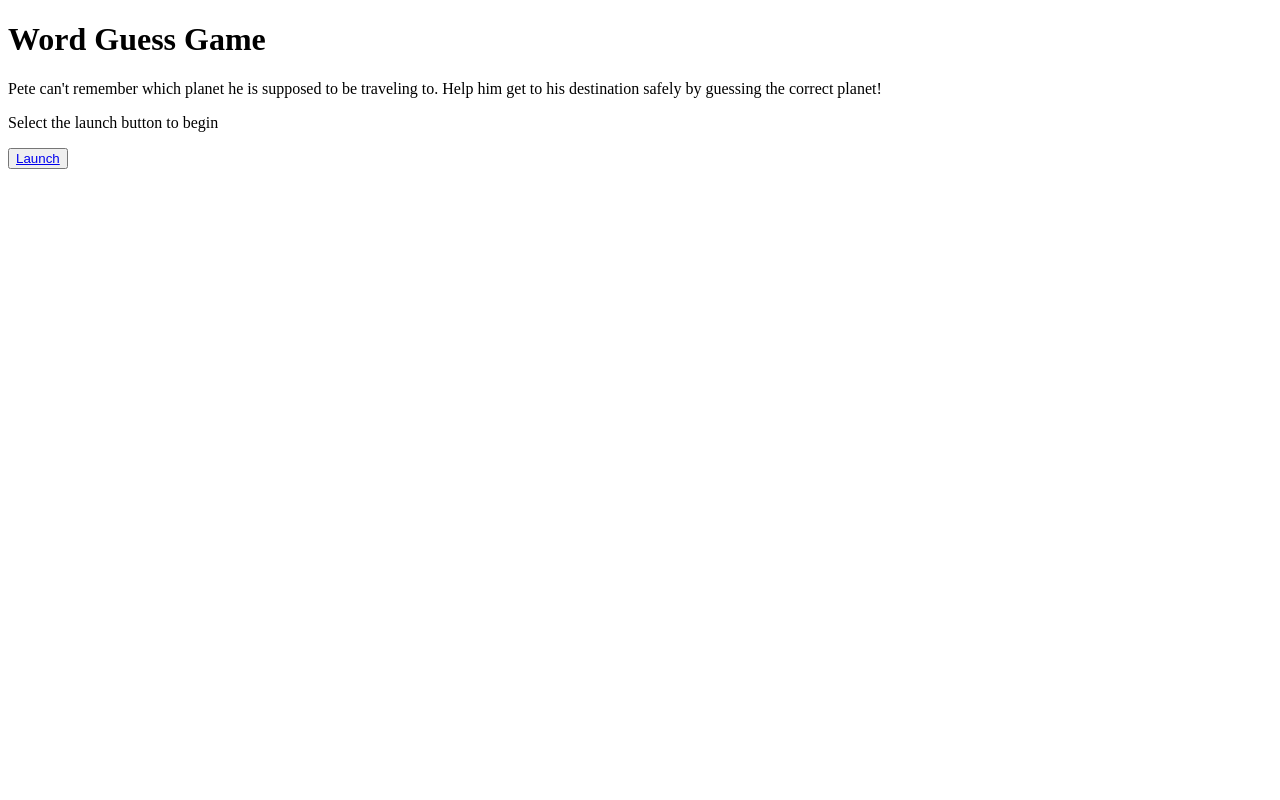
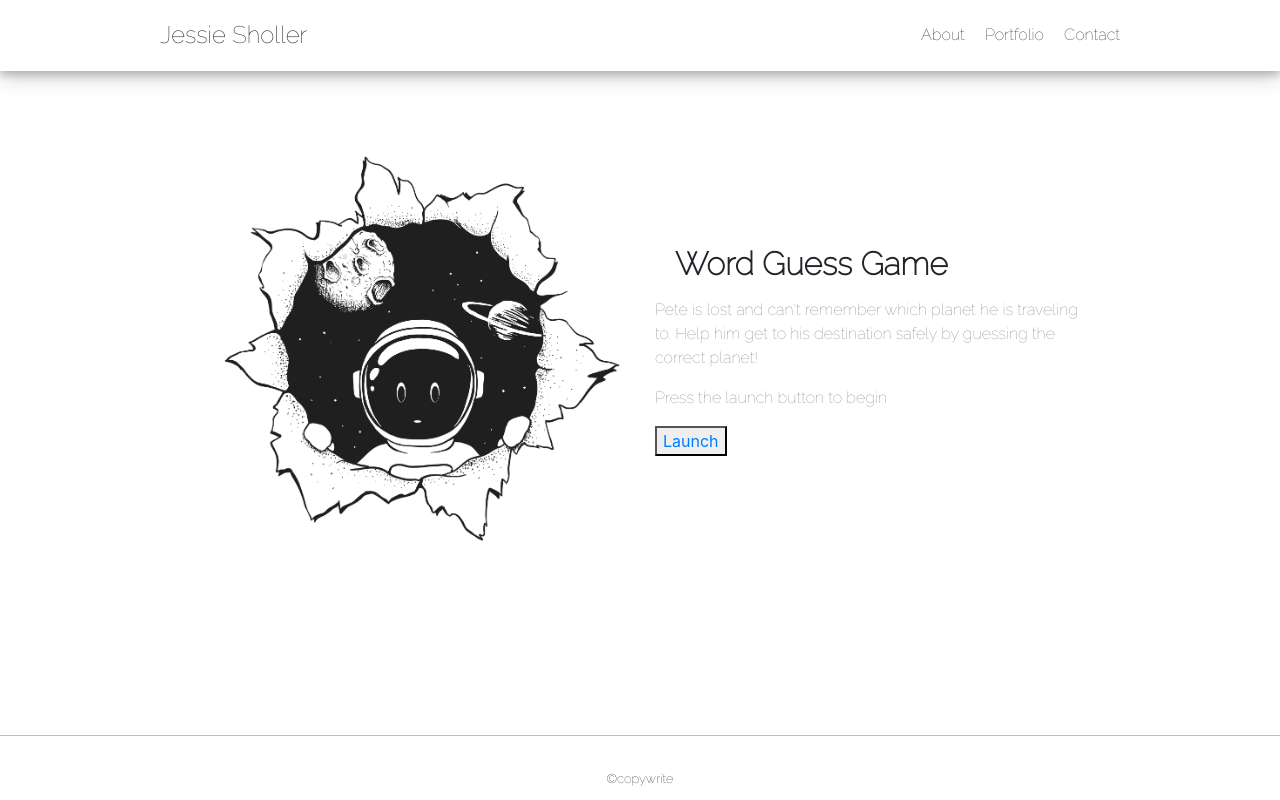
Before and after one commit to JAE-S/Word_Guess_Game, a plain HTML site: page index.html in a window 1280 px wide. Drawn offline with nearby package versions, Linux system fonts and the light colour scheme; a script that the page names is missing.

Commit message:
css style sheet updated, header and footer added, main section created with containers to hold an image and instructions

```diff
--- a/assets/css/style.css
+++ b/assets/css/style.css
@@ -25,26 +25,27 @@
 }
 
 header {
-  background-image: url("../images/background/micro_carbon.png");
+  background: white;
   padding: 20px 40px 20px 40px;
-  color: silver;
+  color: black;
   font-family:'Raleway', sans-serif;
   border: 1px solid transparent;
   z-index: 1;
-  box-shadow: 2px 4px 8px black;
+  box-shadow: 0 4px 8px 0 rgba(0, 0, 0, 0.2), 0 6px 20px 0 rgba(0, 0, 0, 0.19);
 }
 
 
 nav a {
-  color: silver;
+  color: black;
   padding: .25rem 0;
   margin-left: 1rem;
 }
 
 nav a:hover {
   color: grey;
+  font-weight: Bold;
   text-decoration: none;
-  border-bottom: 2px solid grey;
+  border-bottom: 2px solid black;
 }
 
 .name {
@@ -64,9 +65,8 @@ body {
 }
 
 .background {
-    background-image: url("../images/background/micro_carbon.png");
+    background: white;
     z-index: 0;
-    background-repeat: repeat;
     flex-grow: 1;
     width: 100%;
     padding: 40px;
@@ -74,8 +74,7 @@ body {
   .container2 {
     max-width: 960px;
     z-index: 1;
-    background: silver;
-    box-shadow: 0 4px 8px 0 rgba(0, 0, 0, 0.2), 0 6px 20px 0 rgba(0, 0, 0, 0.19);
+    background: white;
     padding: 20px 40px 10px 40px;
     margin: 0 auto;
     overflow: auto;
@@ -91,11 +90,11 @@ body {
 */
 
 footer {
-    background-image: url("../images/background/micro_carbon.png");
-    color: grey;
-    border: 1px solid transparent;
+    background: white;
+    font-family: 'Raleway', sans-serif;
+    border-top: .25px solid silver;
+    color: black;
     z-index: 1;
-    box-shadow: 10px -8px 10px -6px black;
     padding-top: 30px;
     padding-bottom: 10px;
   }
@@ -127,3 +126,15 @@ footer {
     font-family: 'Raleway', sans-serif;
     color: #777777;
   }
+  /*
+    ========================================
+    Start Page
+    ========================================
+  */
+ .pete {
+   width: 450px;
+   height: auto;
+   max-width: 100%;
+
+   min-height: 1px;
+ }
--- a/index.html
+++ b/index.html
@@ -1,22 +1,54 @@
 <!DOCTYPE html>
 <html>
     <head>
-        <title>Word Guess Game </title>
-         <link rel="style/sheet" type="text/css" href="assets/css/style.css">
+        <title>Word Guess Game</title>
+        <meta name="viewport" content="width=device-width, initial-scale=1">
+        <link rel="stylesheet" href="https://stackpath.bootstrapcdn.com/bootstrap/4.3.1/css/bootstrap.min.css" integrity="sha384-ggOyR0iXCbMQv3Xipma34MD+dH/1fQ784/j6cY/iJTQUOhcWr7x9JvoRxT2MZw1T" crossorigin="anonymous">
+        <link href="https://fonts.googleapis.com/css?family=Cinzel|Raleway:100&display=swap" rel="stylesheet">
+        <script src="https://stackpath.bootstrapcdn.com/bootstrap/4.3.1/js/bootstrap.min.js" integrity="sha384-JjSmVgyd0p3pXB1rRibZUAYoIIy6OrQ6VrjIEaFf/nJGzIxFDsf4x0xIM+B07jRM" crossorigin="anonymous"></script>
+
+         <link rel="stylesheet" type="text/css" href="assets/css/style.css">
     </head>
     <body>
-           <!--INTRO PAGE -->
-        <div id="introPage">
-            <div id="introText">
-                <h1>Word Guess Game</h1>
-                <p>Pete can't remember which planet he is supposed to be traveling to. Help him get to his destination safely by guessing the correct planet!</p>
-                <p>Select the launch button to begin</p>
-                <button>
-                    <a href="active_game.html">Launch</a>
-                </button>
 
+        <header class="align-items-center">
+            <div class="container1">
+                <div class="d-flex flex-column flex-md-row align-items-center">
+                    <h4 class="my-0 mr-md-auto">Jessie Sholler</h4>
+                        <nav class="my-2 my-md-0 mr-md-0">
+                                <a href="https://jae-s.github.io/Bootstrap-Portfolio/" target="_blank">About</a>
+                                <a href="https://jae-s.github.io/Bootstrap-Portfolio/portfolio.html" target="_blank">Portfolio</a>
+                                <a href="https://jae-s.github.io/Bootstrap-Portfolio/contact.html" target="_blank">Contact</a>
+                        </nav>
+                </div>
+            </div>
+        </header>
 
+          <!--INTRO PAGE-->
+        <main  class="background">
+            <div class="container2">
+                <div class="row align-items-center">
+                    <div class="col-lg-6 col-sm-">
+                        <img src="assets/images/astronautinhole.gif" class="img-fluid pete">
+                    </div>
+                    <div class="col-lg-6 col-sm-">
+                        <div id="introText">
+                            <h1>Word Guess Game</h1>
+                            <p>Pete is lost and can't remember which planet he is traveling to. Help him get to his destination safely by guessing the correct planet!</p>
+                            <p>Press the launch button to begin</p>
 
+                        <button>
+                            <a href="active_game.html">Launch</a>
+                        </button>
+                        </div>
+                    </div>
+                </div>
+            </div>
+        </main>
+
+        <footer class="align-items-center text-center sticky-bottom">
+            <small>&copycopywrite</small>
+        </footer>
 
         <script type="text/javascript" src="assets/javascript/game.js"></script>
     </body>
```
Also changed, not shown: assets/images/background/micro_carbon.png (added), assets/images/background/micro_carbon_@2X.png (added), assets/images/background/readme.txt (added), 1 other file.
